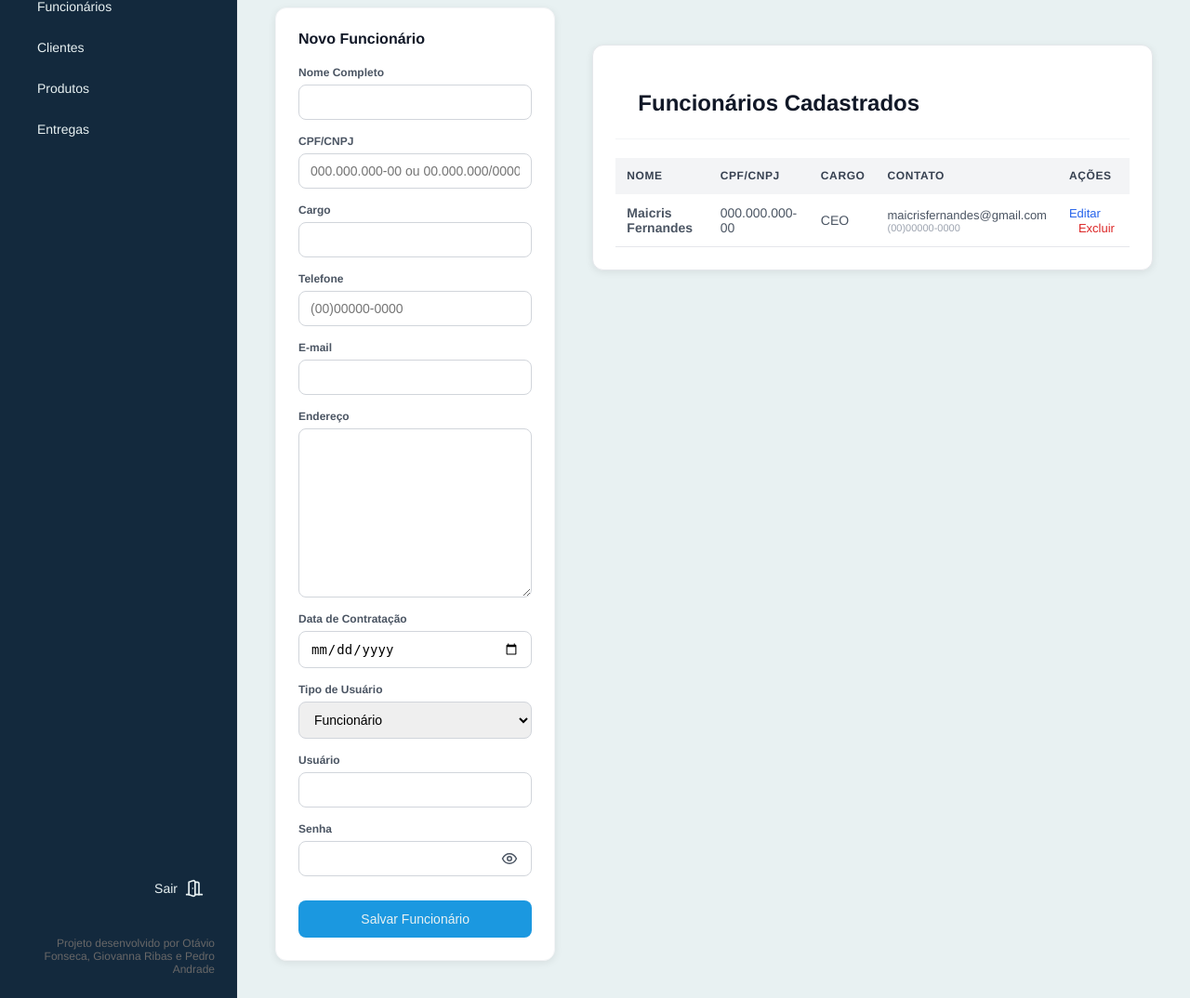
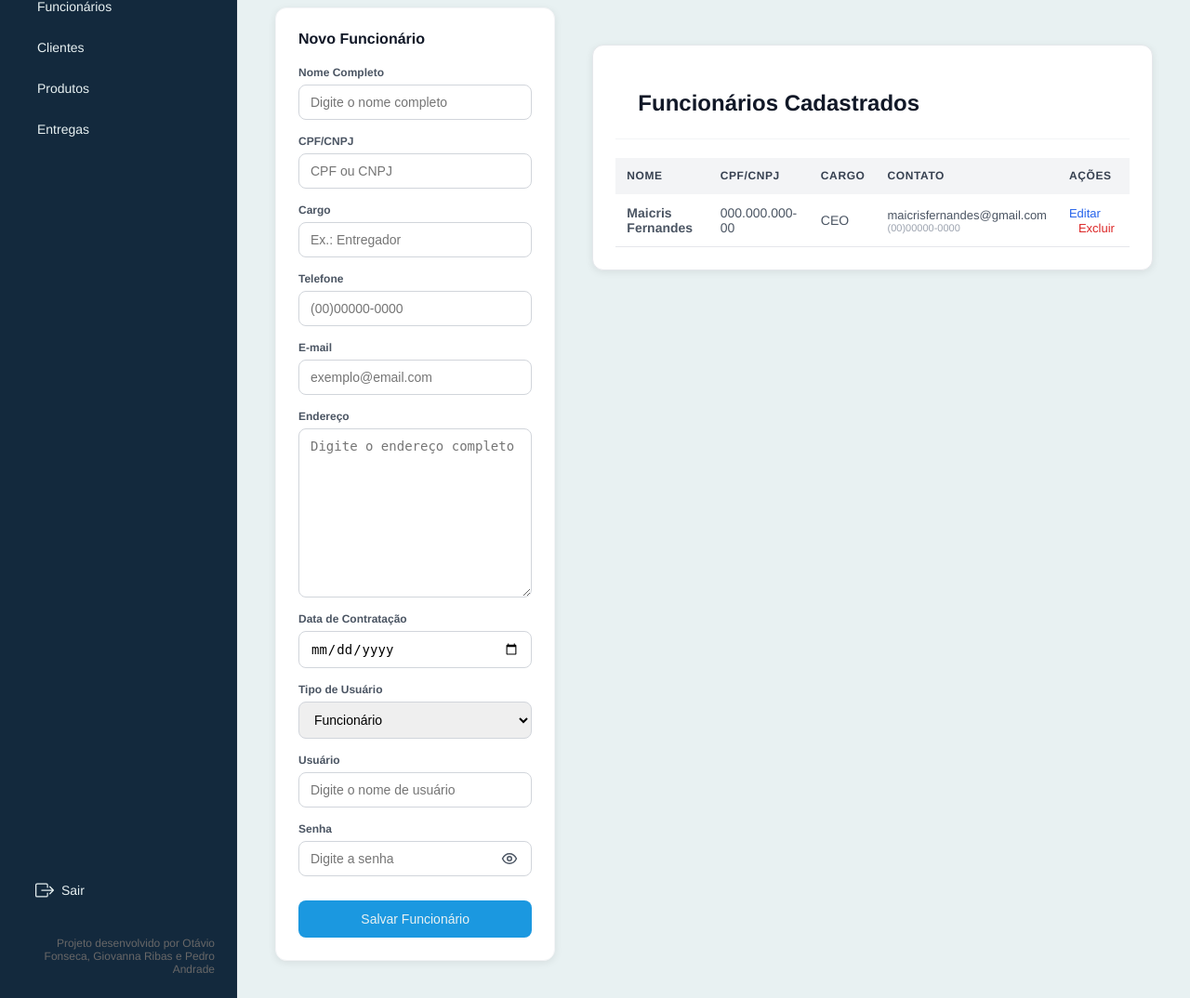
Before and after one commit to ribasgiovanna/pibble_express, a Django app: page /funcionarios/ in a window 1280 px wide. Shown: the part 125-1199 px from the top of the page at 93% size. Run offline with Django 5.2, Linux system fonts and the light colour scheme; a user stored in the database is signed in; data comes from the database, SQL or seed files in the repository.

Commit message:
Correcao de detalhes de formularios e botao de logout
- Adiciona placeholders simples e diretos em todos os formularios
- Simplifica o placeholder de CPF/CNPJ
- Remodela o botao de sair com novo icone, layout compacto e hover vermelho
- Corrige a exibicao do status na lista de entregas do dashboard
- Versiona o CSS para evitar cache desatualizado

```diff
--- a/clientes/forms.py
+++ b/clientes/forms.py
@@ -37,7 +37,7 @@ class ClienteForm(forms.ModelForm):
                     "data-mask": "cpf-cnpj",
                     "data-max-digits": "14",
                     "inputmode": "numeric",
-                    "placeholder": "000.000.000-00 ou 00.000.000/0000-00",
+                    "placeholder": "CPF ou CNPJ",
                 }
             ),
             "telefone": forms.TextInput(
@@ -54,6 +54,9 @@ class ClienteForm(forms.ModelForm):
         super().__init__(*args, **kwargs)
         self.fields["cpf_cnpj"].widget.attrs.pop("maxlength", None)
         self.fields["telefone"].widget.attrs.pop("maxlength", None)
+        self.fields["nome_completo"].widget.attrs["placeholder"] = "Digite o nome completo"
+        self.fields["email"].widget.attrs["placeholder"] = "exemplo@email.com"
+        self.fields["endereco"].widget.attrs["placeholder"] = "Digite o endereço completo"
 
     def clean_cpf_cnpj(self):
         cpf_cnpj = self.cleaned_data["cpf_cnpj"]
--- a/entregas/forms.py
+++ b/entregas/forms.py
@@ -19,3 +19,7 @@ class EntregaForm(forms.ModelForm):
             "data_envio": forms.DateInput(format="%Y-%m-%d", attrs={"type": "date"}),
             "data_prevista": forms.DateInput(format="%Y-%m-%d", attrs={"type": "date"}),
         }
+
+    def __init__(self, *args, **kwargs):
+        super().__init__(*args, **kwargs)
+        self.fields["endereco_entrega"].widget.attrs["placeholder"] = "Digite o endereço de entrega"
--- a/funcionarios/forms.py
+++ b/funcionarios/forms.py
@@ -55,7 +55,7 @@ class FuncionarioForm(forms.ModelForm):
                     "data-mask": "cpf-cnpj",
                     "data-max-digits": "14",
                     "inputmode": "numeric",
-                    "placeholder": "000.000.000-00 ou 00.000.000/0000-00",
+                    "placeholder": "CPF ou CNPJ",
                 }
             ),
             "telefone": forms.TextInput(
@@ -72,6 +72,12 @@ class FuncionarioForm(forms.ModelForm):
         super().__init__(*args, **kwargs)
         self.fields["cpf"].widget.attrs.pop("maxlength", None)
         self.fields["telefone"].widget.attrs.pop("maxlength", None)
+        self.fields["username"].widget.attrs["placeholder"] = "Digite o nome de usuário"
+        self.fields["password"].widget.attrs["placeholder"] = "Digite a senha"
+        self.fields["nome_completo"].widget.attrs["placeholder"] = "Digite o nome completo"
+        self.fields["cargo"].widget.attrs["placeholder"] = "Ex.: Entregador"
+        self.fields["email"].widget.attrs["placeholder"] = "exemplo@email.com"
+        self.fields["endereco"].widget.attrs["placeholder"] = "Digite o endereço completo"
         if self.instance.pk and self.instance.usuario_id:
             self.fields["username"].initial = self.instance.usuario.username
 
--- a/static/css/style.css
+++ b/static/css/style.css
@@ -64,7 +64,6 @@
     .logout-form {
         width: 100%;
         display: flex;
-        justify-content: flex-end;
     }
 
     .logout-button {
@@ -72,7 +71,7 @@
         align-items: center;
         justify-content: center;
         gap: 8px;
-        padding: 10px 12px;
+        padding: 8px 14px;
         border: none;
         border-radius: 8px;
         background: transparent;
@@ -86,18 +85,15 @@
 
     .logout-button:hover,
     .logout-button:focus-visible {
-        background-color: #006494;
+        background-color: #C0392B;
         outline: none;
     }
 
     .logout-button svg {
         width: 20px;
         height: 20px;
-        fill: none;
-        stroke: currentColor;
-        stroke-width: 2;
-        stroke-linecap: round;
-        stroke-linejoin: round;
+        flex-shrink: 0;
+        fill: currentColor;
     }
 
     .footer-credit {
--- a/templates/base.html
+++ b/templates/base.html
@@ -5,7 +5,7 @@
     <meta charset="UTF-8">
     <meta name="viewport" content="width=device-width, initial-scale=1.0">
     <title>{% block title %}Pibble Express{% endblock %}</title>
-    <link rel="stylesheet" href="{% static 'css/style.css' %}">
+    <link rel="stylesheet" href="{% static 'css/style.css' %}?v=3">
 </head>
 <body>
 
@@ -44,14 +44,11 @@
                 <form method="POST" action="{% url 'logout' %}" class="logout-form">
                     {% csrf_token %}
                     <button type="submit" class="logout-button" aria-label="Sair">
+                        <svg viewBox="0 0 16 16" aria-hidden="true">
+                            <path fill-rule="evenodd" d="M10 12.5a.5.5 0 0 1-.5.5h-8a.5.5 0 0 1-.5-.5v-9a.5.5 0 0 1 .5-.5h8a.5.5 0 0 1 .5.5v2a.5.5 0 0 0 1 0v-2A1.5 1.5 0 0 0 9.5 2h-8A1.5 1.5 0 0 0 0 3.5v9A1.5 1.5 0 0 0 1.5 14h8a1.5 1.5 0 0 0 1.5-1.5v-2a.5.5 0 0 0-1 0z"></path>
+                            <path fill-rule="evenodd" d="M15.854 8.354a.5.5 0 0 0 0-.708l-3-3a.5.5 0 0 0-.708.708L14.293 7.5H5.5a.5.5 0 0 0 0 1h8.793l-2.147 2.146a.5.5 0 0 0 .708.708z"></path>
+                        </svg>
                         <span>Sair</span>
-                        <svg viewBox="0 0 24 24" aria-hidden="true">
-                            <path d="M13 4h3a2 2 0 0 1 2 2v14"></path>
-                            <path d="M2 20h3"></path>
-                            <path d="M13 20h9"></path>
-                            <path d="M10 12v.01"></path>
-                            <path d="M13 20V4a2 2 0 0 0-2.75-1.86L5 4v16l5.25 1.86A2 2 0 0 0 13 20Z"></path>
-                        </svg>
                     </button>
                 </form>
             {% endif %}
--- a/templates/dashboard.html
+++ b/templates/dashboard.html
@@ -62,8 +62,7 @@
                         {% if entrega.status_entrega == 'ENTREGUE' %}status-entregue
                         {% elif entrega.status_entrega == 'EM_TRANSITO' %}status-transito
                         {% else %}status-pendente{% endif %}">
-                            {{ entrega.get_status_display }}
-                            {{entrega.get_status}}
+                            {{ entrega.get_status_entrega_display }}
                         </span>
                     </td>
                 </tr>
--- a/templates/login.html
+++ b/templates/login.html
@@ -4,13 +4,13 @@
     <input
         type="text"
         name="username"
-        placeholder="Usuário"
+        placeholder="Digite seu usuário"
     >
 
     <input
         type="password"
         name="password"
-        placeholder="Senha"
+        placeholder="Digite sua senha"
     >
 
     <button type="submit">
```
Also changed, not shown: produtos/forms.py (+9 -0 lines).
